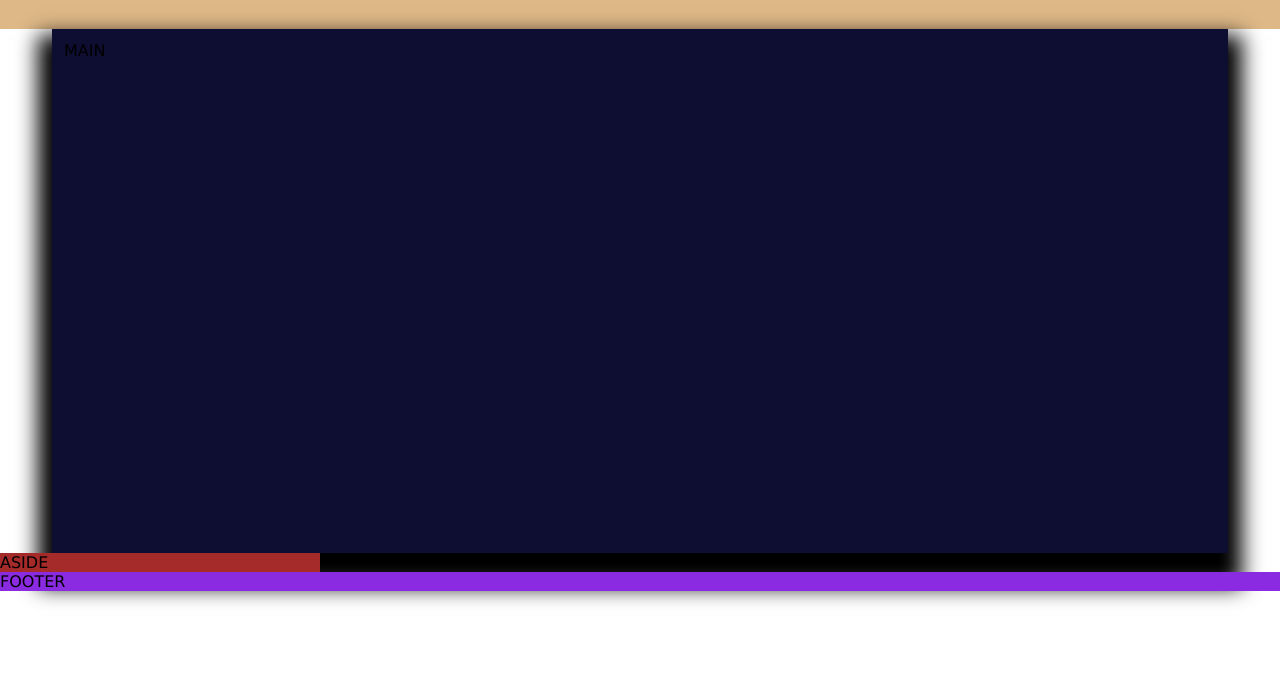
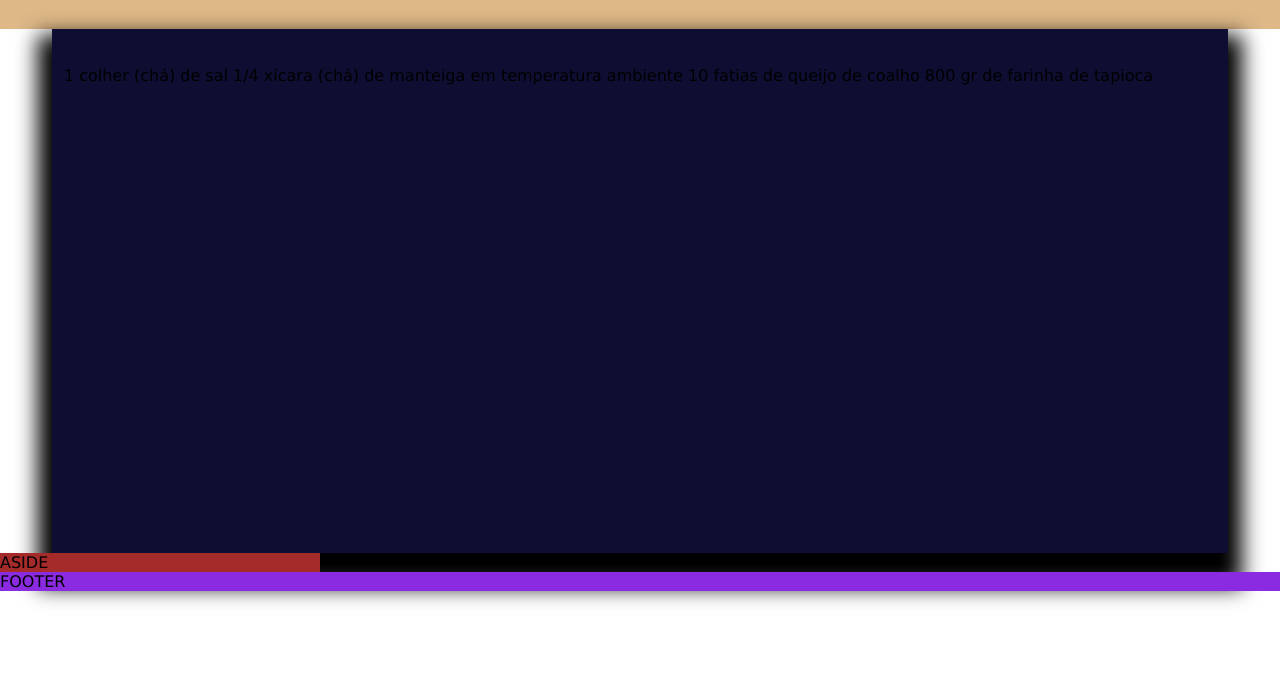
Before and after one commit to Thayroni-Lima/FACULDADE, a PHP site: the page made by Avaliações/Trabalho - Aplicações para Internet - N2/SITE DE CULINÁRIA/index.html in a window 1280 px wide. Shown: the part 121-800 px from the top of the page. Run offline with PHP 8.4, Linux system fonts and the light colour scheme.

Commit message:
Atualização 20 06

```diff
--- a/Avaliações/Trabalho - Aplicações para Internet - N2/SITE DE CULINÁRIA/index.html
+++ b/Avaliações/Trabalho - Aplicações para Internet - N2/SITE DE CULINÁRIA/index.html
@@ -5,25 +5,43 @@
     <meta name="viewport" content="width=device-width, initial-scale=1.0">
     <link rel="stylesheet" href="style.css">
     <link rel="icon" href="referencias/ico_tapioca.ico">
-    <title>HOME - Tapiocaria UNIPÊ</title>
+    <title>HOME - Sabor do Nordeste</title>
 </head>
 
 <body>
     <header>
         <img class="header" src="referencias/ico_tapioca.ico" alt="Tapiocaria UNIPÊ">
-        <h1 class="header">SABOREAR CONHECIMENTO</h1>
+        <h1>Sabor do Nordeste</h1>
     </header>
 
     <nav>
         <a href="#">Sua Conta</a>
-        <a href="#">Lista de Desejos</a>
-        <a href="#">Cartão fidelidade</a>
+        <a href="#">Receitas favoritas</a>
         <a href="#">Sobre</a>
         <a href="#">Ajuda</a>
     </nav>
 
     <main>
-        MAIN
+        <section>
+            <article>
+                <h3></h3>
+                <h6></h6>
+                <p>
+                    1 colher (chá) de sal
+
+
+1/4 xícara (chá) de manteiga em temperatura ambiente
+
+
+10 fatias de queijo de coalho
+
+
+800 gr de farinha de tapioca
+
+
+                </p>
+            </article>
+        </section>
     </main>
 
     <aside>
--- a/Avaliações/Trabalho - Aplicações para Internet - N2/SITE DE CULINÁRIA/style.css
+++ b/Avaliações/Trabalho - Aplicações para Internet - N2/SITE DE CULINÁRIA/style.css
@@ -15,7 +15,6 @@ header{
 
 header>h1{
     text-align: center;
-    vertical-align: middle;
 }
 
 header img{
@@ -26,19 +25,22 @@ nav{
     background-color: rgb(222, 184, 135);
     text-decoration: none;
     text-align: center;
-    vertical-align:text-bottom;
+    vertical-align :middle;
     height: 50px;
+    text-align:center;
+}
+
+nav>a{
+    padding: 0px 30px;
+    text-decoration: none;
+    color: rgb(0, 0, 0);
+    vertical-align: middle;
 }
 
 nav>a:hover {
     text-shadow: 2px 2px 2px black;
     color:brown;
-}
-
-nav>a{
-    padding: 0px 30px;
-    text-decoration: none;
-    color: rgb(0, 0, 110);
+    font-size: larger;
 }
 
 main{
```
